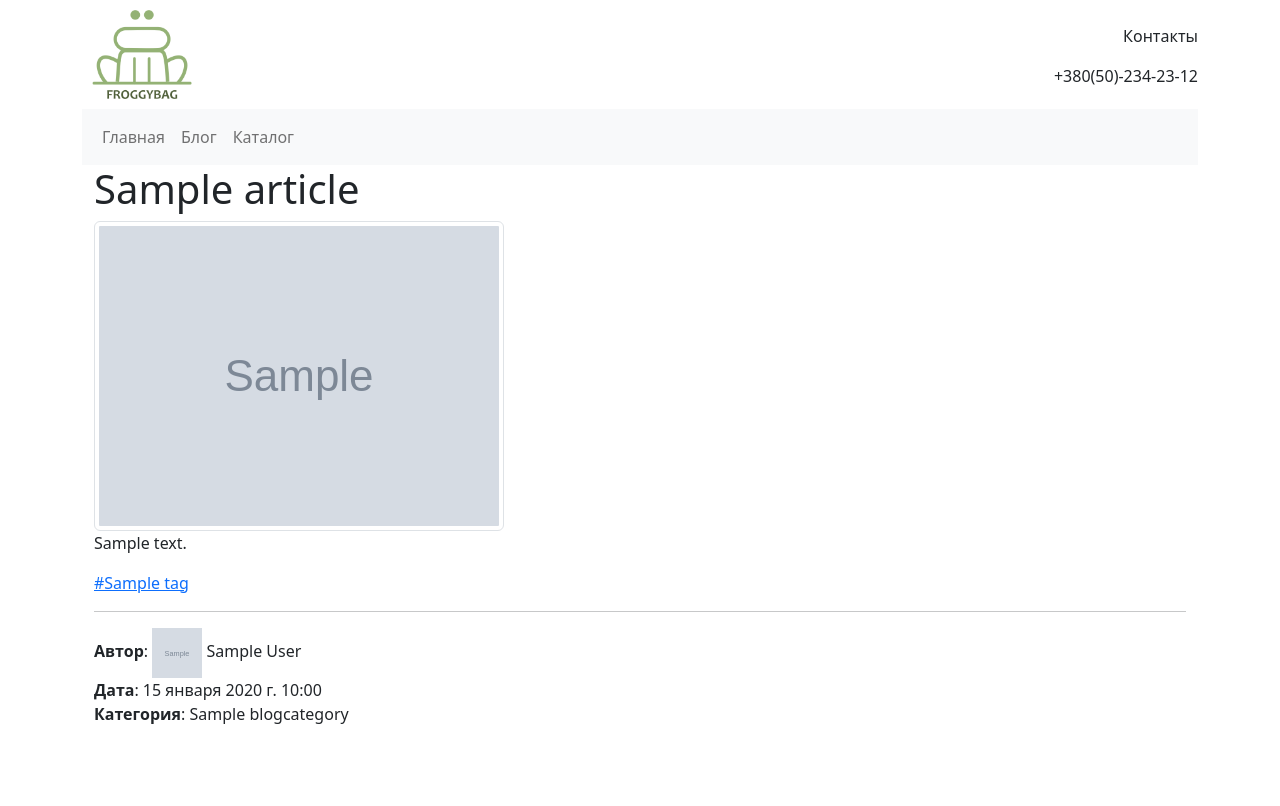
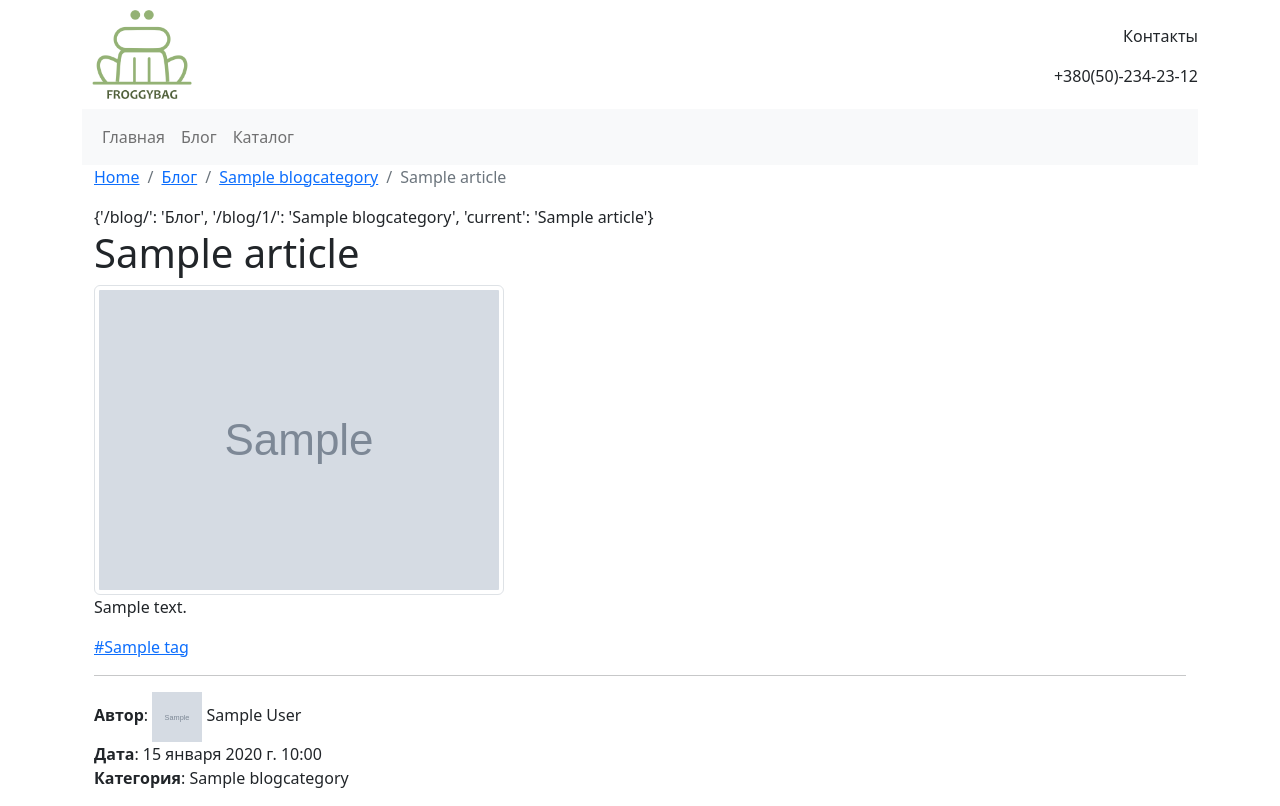
Before and after one commit to ZorkHeh/FROGGYBAG, a Django app: page /blog/1/1/ in a window 1280 px wide. Before the commit the page ends 724 px from the top, so only its background shows below. Run offline with Django 4.2, Linux system fonts and the light colour scheme; tables that the repository leaves empty hold one stand-in row (values such as "Sample post"); grey boxes marked "Sample" are stand-in pictures.

Commit message:
blog_breadcrumbs

```diff
--- a/apps/blog/views.py
+++ b/apps/blog/views.py
@@ -1,28 +1,42 @@
 from django.shortcuts import render
+from django.urls import reverse
 
 from apps.blog.models import BlogCategory, Article, Tag
+from config.settings import PAGE_NAMES
 
 
 def blog_category_list(request):
     print(request)
     blog_categories = BlogCategory.objects.all()
+    breadcrumbs = {'current': PAGE_NAMES['blog']}
     tags = Tag.objects.all()
-    return render(request, 'blog/category/list.html', {'categories': blog_categories, 'tags': tags})
+    return render(request, 'blog/category/list.html',
+                  {'categories': blog_categories, 'tags': tags, 'breadcrumbs': breadcrumbs})
 
 
 def category_article_list(request, category_id):
     print(request)
     articles = Article.objects.filter(category=category_id)
-    return render(request, 'blog/article/list.html', {'articles': articles})
+    category = BlogCategory.objects.get(id=category_id)
+    breadcrumbs = {reverse('blog_category_list'): PAGE_NAMES['blog'], 'current': category.name}
+    return render(request, 'blog/article/list.html', {'articles': articles, 'breadcrumbs': breadcrumbs})
 
 
 def article_view(request, category_id, article_id):
     article = Article.objects.get(id=article_id)
     category = BlogCategory.objects.get(id=category_id)
-    return render(request, 'blog/article/view.html', {'article': article, 'category': category})
+    breadcrumbs = {reverse('blog_category_list'): PAGE_NAMES['blog'],
+                   reverse('category_article_list', args=[category.id]): category.name,
+                   'current': article.title}
+    return render(request, 'blog/article/view.html',
+                  {'article': article, 'category': category, 'breadcrumbs': breadcrumbs})
 
 
 def tag_article_list(request, tag_id):
     searched_tag = Tag.objects.get(id=tag_id)
     articles = Article.objects.filter(tags__name=searched_tag)
-    return render(request, 'blog/tag/tag_filter_list.html', {'articles': articles, 'searched_tag':  searched_tag})
+    breadcrumbs = {reverse('blog_category_list'): PAGE_NAMES['blog'],
+                   'current': searched_tag.name}
+    return render(request, 'blog/tag/tag_filter_list.html',
+                  {'articles': articles, 'searched_tag': searched_tag,
+                   'breadcrumbs': breadcrumbs})
--- a/apps/catalog/models.py
+++ b/apps/catalog/models.py
@@ -87,7 +87,7 @@ class Product(MetaTagMixin):
         return self.images().first()
 
     def main_category(self):
-        category = self.categories.filter(categories__productcategory__is_main=True).first()
+        category = self.categories.filter(productcategory__is_main=True).first()
         if category:
             return category
         return self.categories.first()
--- a/templates/blog/article/list.html
+++ b/templates/blog/article/list.html
@@ -1,8 +1,14 @@
 {% extends 'base.html' %}
 {% load static %}
+
 {% block meta_tags %}
     {% include '_meta_tags.html' with meta_title=articles.first.category %}
 {% endblock %}
+
+{% block breadcrumbs %}
+    {% include '_breadcrumbs.html' %}
+{% endblock %}
+
 {% block content %}
     <h1>Статьи</h1>
     <div class="row">
--- a/templates/blog/article/view.html
+++ b/templates/blog/article/view.html
@@ -1,7 +1,13 @@
 {% extends 'base.html' %}
+
 {% block meta_tags %}
     {% include '_meta_tags.html' with meta_title=article.get_meta_title %}
 {% endblock %}
+
+{% block breadcrumbs %}
+    {% include '_breadcrumbs.html' %}
+{% endblock %}
+
 {% block content %}
     <h1>{{ article.title }}</h1>
     {% if article.image %}
--- a/templates/blog/category/list.html
+++ b/templates/blog/category/list.html
@@ -3,6 +3,11 @@
 {% block meta_tags %}
     {% include '_meta_tags.html' with meta_title='Блог' %}
 {% endblock %}
+
+{% block breadcrumbs %}
+    {% include '_breadcrumbs.html' %}
+{% endblock %}
+
 {% block content %}
     <h1>Категории</h1>
     <div class="row">
--- a/templates/blog/tag/tag_filter_list.html
+++ b/templates/blog/tag/tag_filter_list.html
@@ -1,9 +1,15 @@
 {% extends 'base.html' %}
 {% load static %}
+
 {% block meta_tags %}
     <title>Статьи с тэгом: #{{ searched_tag }} | FROGGYBAG</title>
     {% include '_meta_tags.html' %}
 {% endblock %}
+
+{% block breadcrumbs %}
+    {% include '_breadcrumbs.html' %}
+{% endblock %}
+
 {% block content %}
     <h1>Статьи</h1>
     <ul>
--- a/templates/catalog/index.html
+++ b/templates/catalog/index.html
@@ -3,6 +3,10 @@
 
 {% block meta_tags %}
     {% include '_meta_tags.html' with meta_title='Каталог' %}
+{% endblock %}
+
+{% block breadcrumbs %}
+    {% include '_breadcrumbs.html' %}
 {% endblock %}
 
 {% block content %}
```
Also changed, not shown: apps/catalog/views.py (+13 -3 lines).
